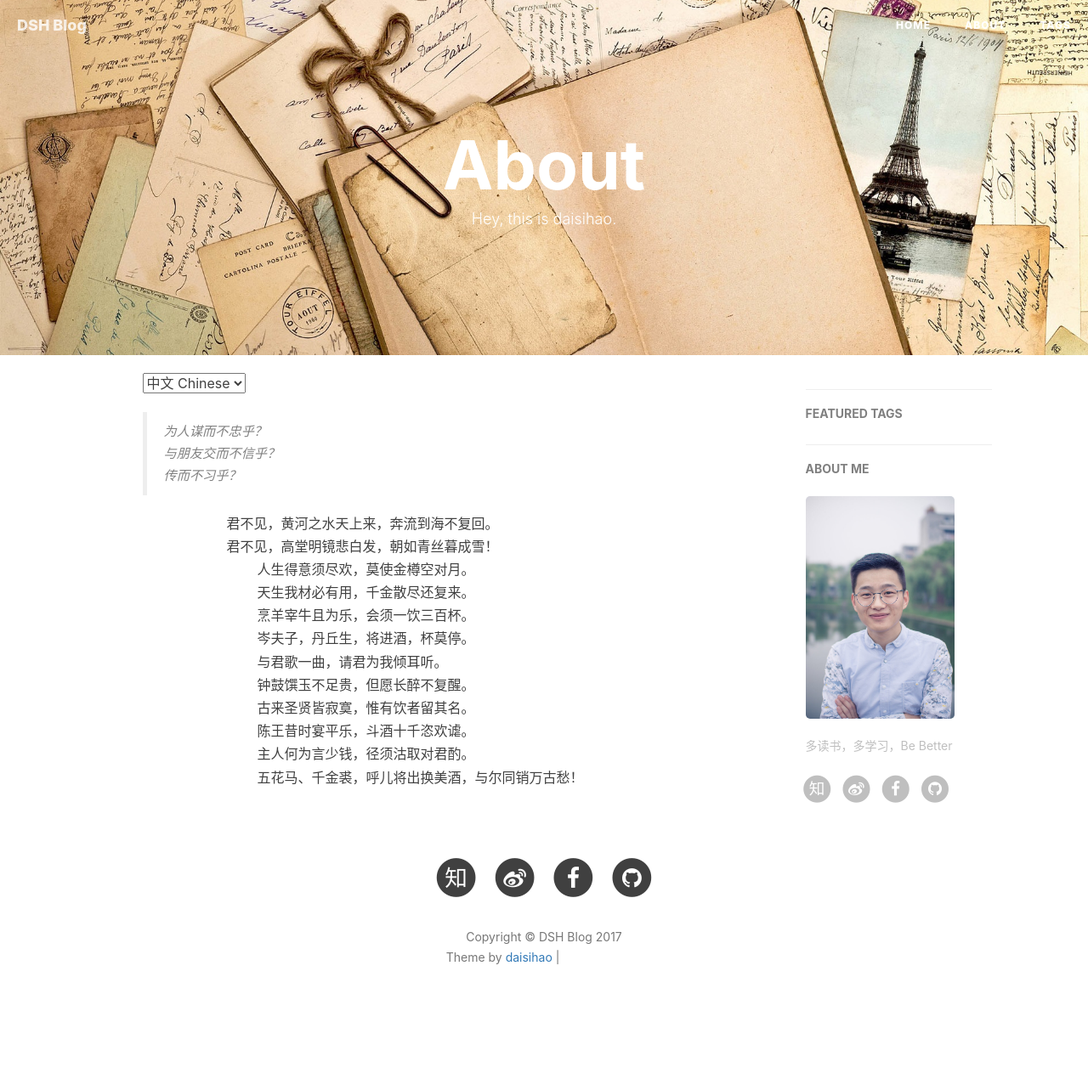
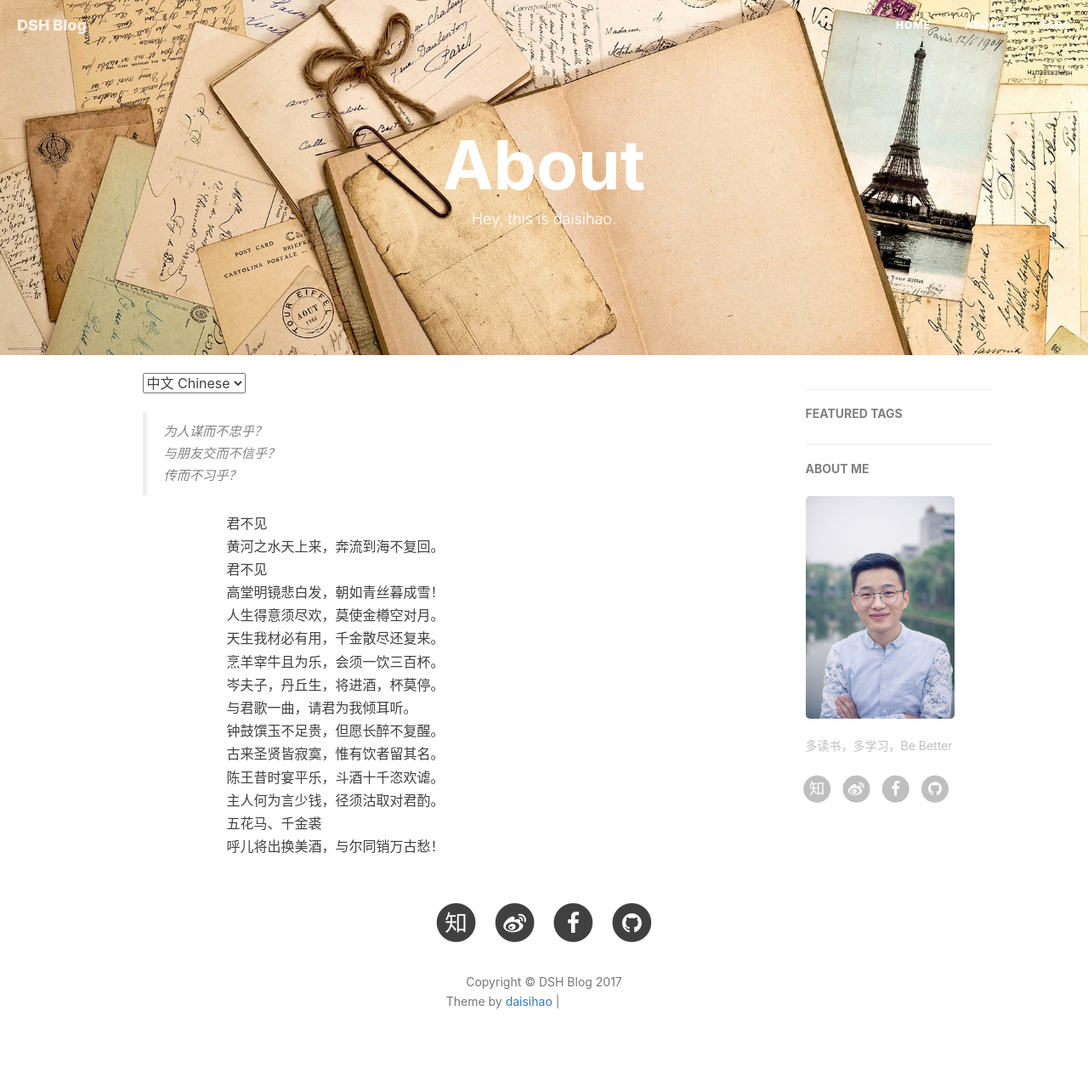
Before and after one commit to daisihao/daisihao.github.com, a Jekyll site: the page built from about.html, in a window 1280 px wide. Shown: the whole page at 85% size. Built offline with Jekyll 4.4.1, drawn with Linux system fonts in a browser that asks for light colours; nearby versions of some CDN libraries; comment, search, counter and statistics services are not loaded; before the commit the page ends 1231 px from its top, so only the background shows below that; grey boxes are pictures that could not be loaded.

Commit message:
daisihao

```diff
--- a/about.html
+++ b/about.html
@@ -21,18 +21,21 @@ header-img: "img/about-bg.jpg"
 
 
 
-    &nbsp;&nbsp;&nbsp;&nbsp;&nbsp;&nbsp;&nbsp;&nbsp;&nbsp;&nbsp;&nbsp;&nbsp;&nbsp;&nbsp;&nbsp;&nbsp;&nbsp;&nbsp;&nbsp;&nbsp;&nbsp;&nbsp;君不见，黄河之水天上来，奔流到海不复回。<br>
-    &nbsp;&nbsp;&nbsp;&nbsp;&nbsp;&nbsp;&nbsp;&nbsp;&nbsp;&nbsp;&nbsp;&nbsp;&nbsp;&nbsp;&nbsp;&nbsp;&nbsp;&nbsp;&nbsp;&nbsp;&nbsp;&nbsp;君不见，高堂明镜悲白发，朝如青丝暮成雪！<br>
-    &nbsp;&nbsp;&nbsp;&nbsp;&nbsp;&nbsp;&nbsp;&nbsp;&nbsp;&nbsp;&nbsp;&nbsp;&nbsp;&nbsp;&nbsp;&nbsp;&nbsp;&nbsp;&nbsp;&nbsp;&nbsp;&nbsp;&nbsp;&nbsp;&nbsp;&nbsp;&nbsp;&nbsp;&nbsp;&nbsp;人生得意须尽欢，莫使金樽空对月。<br>
-    &nbsp;&nbsp;&nbsp;&nbsp;&nbsp;&nbsp;&nbsp;&nbsp;&nbsp;&nbsp;&nbsp;&nbsp;&nbsp;&nbsp;&nbsp;&nbsp;&nbsp;&nbsp;&nbsp;&nbsp;&nbsp;&nbsp;&nbsp;&nbsp;&nbsp;&nbsp;&nbsp;&nbsp;&nbsp;&nbsp;天生我材必有用，千金散尽还复来。<br>
-    &nbsp;&nbsp;&nbsp;&nbsp;&nbsp;&nbsp;&nbsp;&nbsp;&nbsp;&nbsp;&nbsp;&nbsp;&nbsp;&nbsp;&nbsp;&nbsp;&nbsp;&nbsp;&nbsp;&nbsp;&nbsp;&nbsp;&nbsp;&nbsp;&nbsp;&nbsp;&nbsp;&nbsp;&nbsp;&nbsp;烹羊宰牛且为乐，会须一饮三百杯。<br>
-    &nbsp;&nbsp;&nbsp;&nbsp;&nbsp;&nbsp;&nbsp;&nbsp;&nbsp;&nbsp;&nbsp;&nbsp;&nbsp;&nbsp;&nbsp;&nbsp;&nbsp;&nbsp;&nbsp;&nbsp;&nbsp;&nbsp;&nbsp;&nbsp;&nbsp;&nbsp;&nbsp;&nbsp;&nbsp;&nbsp;岑夫子，丹丘生，将进酒，杯莫停。<br>
-    &nbsp;&nbsp;&nbsp;&nbsp;&nbsp;&nbsp;&nbsp;&nbsp;&nbsp;&nbsp;&nbsp;&nbsp;&nbsp;&nbsp;&nbsp;&nbsp;&nbsp;&nbsp;&nbsp;&nbsp;&nbsp;&nbsp;&nbsp;&nbsp;&nbsp;&nbsp;&nbsp;&nbsp;&nbsp;&nbsp;与君歌一曲，请君为我倾耳听。<br>
-    &nbsp;&nbsp;&nbsp;&nbsp;&nbsp;&nbsp;&nbsp;&nbsp;&nbsp;&nbsp;&nbsp;&nbsp;&nbsp;&nbsp;&nbsp;&nbsp;&nbsp;&nbsp;&nbsp;&nbsp;&nbsp;&nbsp;&nbsp;&nbsp;&nbsp;&nbsp;&nbsp;&nbsp;&nbsp;&nbsp;钟鼓馔玉不足贵，但愿长醉不复醒。<br>
-    &nbsp;&nbsp;&nbsp;&nbsp;&nbsp;&nbsp;&nbsp;&nbsp;&nbsp;&nbsp;&nbsp;&nbsp;&nbsp;&nbsp;&nbsp;&nbsp;&nbsp;&nbsp;&nbsp;&nbsp;&nbsp;&nbsp;&nbsp;&nbsp;&nbsp;&nbsp;&nbsp;&nbsp;&nbsp;&nbsp;古来圣贤皆寂寞，惟有饮者留其名。<br>
-    &nbsp;&nbsp;&nbsp;&nbsp;&nbsp;&nbsp;&nbsp;&nbsp;&nbsp;&nbsp;&nbsp;&nbsp;&nbsp;&nbsp;&nbsp;&nbsp;&nbsp;&nbsp;&nbsp;&nbsp;&nbsp;&nbsp;&nbsp;&nbsp;&nbsp;&nbsp;&nbsp;&nbsp;&nbsp;&nbsp;陈王昔时宴平乐，斗酒十千恣欢谑。<br>
-    &nbsp;&nbsp;&nbsp;&nbsp;&nbsp;&nbsp;&nbsp;&nbsp;&nbsp;&nbsp;&nbsp;&nbsp;&nbsp;&nbsp;&nbsp;&nbsp;&nbsp;&nbsp;&nbsp;&nbsp;&nbsp;&nbsp;&nbsp;&nbsp;&nbsp;&nbsp;&nbsp;&nbsp;&nbsp;&nbsp;主人何为言少钱，径须沽取对君酌。<br>
-    &nbsp;&nbsp;&nbsp;&nbsp;&nbsp;&nbsp;&nbsp;&nbsp;&nbsp;&nbsp;&nbsp;&nbsp;&nbsp;&nbsp;&nbsp;&nbsp;&nbsp;&nbsp;&nbsp;&nbsp;&nbsp;&nbsp;&nbsp;&nbsp;&nbsp;&nbsp;&nbsp;&nbsp;&nbsp;&nbsp;五花马、千金裘，呼儿将出换美酒，与尔同销万古愁！<br>
+    &nbsp;&nbsp;&nbsp;&nbsp;&nbsp;&nbsp;&nbsp;&nbsp;&nbsp;&nbsp;&nbsp;&nbsp;&nbsp;&nbsp;&nbsp;&nbsp;&nbsp;&nbsp;&nbsp;&nbsp;&nbsp;&nbsp;君不见<br>
+    &nbsp;&nbsp;&nbsp;&nbsp;&nbsp;&nbsp;&nbsp;&nbsp;&nbsp;&nbsp;&nbsp;&nbsp;&nbsp;&nbsp;&nbsp;&nbsp;&nbsp;&nbsp;&nbsp;&nbsp;&nbsp;&nbsp;黄河之水天上来，奔流到海不复回。<br>
+    &nbsp;&nbsp;&nbsp;&nbsp;&nbsp;&nbsp;&nbsp;&nbsp;&nbsp;&nbsp;&nbsp;&nbsp;&nbsp;&nbsp;&nbsp;&nbsp;&nbsp;&nbsp;&nbsp;&nbsp;&nbsp;&nbsp;君不见<br>
+    &nbsp;&nbsp;&nbsp;&nbsp;&nbsp;&nbsp;&nbsp;&nbsp;&nbsp;&nbsp;&nbsp;&nbsp;&nbsp;&nbsp;&nbsp;&nbsp;&nbsp;&nbsp;&nbsp;&nbsp;&nbsp;&nbsp;高堂明镜悲白发，朝如青丝暮成雪！<br>
+    &nbsp;&nbsp;&nbsp;&nbsp;&nbsp;&nbsp;&nbsp;&nbsp;&nbsp;&nbsp;&nbsp;&nbsp;&nbsp;&nbsp;&nbsp;&nbsp;&nbsp;&nbsp;&nbsp;&nbsp;&nbsp;&nbsp;人生得意须尽欢，莫使金樽空对月。<br>
+    &nbsp;&nbsp;&nbsp;&nbsp;&nbsp;&nbsp;&nbsp;&nbsp;&nbsp;&nbsp;&nbsp;&nbsp;&nbsp;&nbsp;&nbsp;&nbsp;&nbsp;&nbsp;&nbsp;&nbsp;&nbsp;&nbsp;天生我材必有用，千金散尽还复来。<br>
+    &nbsp;&nbsp;&nbsp;&nbsp;&nbsp;&nbsp;&nbsp;&nbsp;&nbsp;&nbsp;&nbsp;&nbsp;&nbsp;&nbsp;&nbsp;&nbsp;&nbsp;&nbsp;&nbsp;&nbsp;&nbsp;&nbsp;烹羊宰牛且为乐，会须一饮三百杯。<br>
+    &nbsp;&nbsp;&nbsp;&nbsp;&nbsp;&nbsp;&nbsp;&nbsp;&nbsp;&nbsp;&nbsp;&nbsp;&nbsp;&nbsp;&nbsp;&nbsp;&nbsp;&nbsp;&nbsp;&nbsp;&nbsp;&nbsp;岑夫子，丹丘生，将进酒，杯莫停。<br>
+    &nbsp;&nbsp;&nbsp;&nbsp;&nbsp;&nbsp;&nbsp;&nbsp;&nbsp;&nbsp;&nbsp;&nbsp;&nbsp;&nbsp;&nbsp;&nbsp;&nbsp;&nbsp;&nbsp;&nbsp;&nbsp;&nbsp;与君歌一曲，请君为我倾耳听。<br>
+    &nbsp;&nbsp;&nbsp;&nbsp;&nbsp;&nbsp;&nbsp;&nbsp;&nbsp;&nbsp;&nbsp;&nbsp;&nbsp;&nbsp;&nbsp;&nbsp;&nbsp;&nbsp;&nbsp;&nbsp;&nbsp;&nbsp;钟鼓馔玉不足贵，但愿长醉不复醒。<br>
+    &nbsp;&nbsp;&nbsp;&nbsp;&nbsp;&nbsp;&nbsp;&nbsp;&nbsp;&nbsp;&nbsp;&nbsp;&nbsp;&nbsp;&nbsp;&nbsp;&nbsp;&nbsp;&nbsp;&nbsp;&nbsp;&nbsp;古来圣贤皆寂寞，惟有饮者留其名。<br>
+    &nbsp;&nbsp;&nbsp;&nbsp;&nbsp;&nbsp;&nbsp;&nbsp;&nbsp;&nbsp;&nbsp;&nbsp;&nbsp;&nbsp;&nbsp;&nbsp;&nbsp;&nbsp;&nbsp;&nbsp;&nbsp;&nbsp;陈王昔时宴平乐，斗酒十千恣欢谑。<br>
+    &nbsp;&nbsp;&nbsp;&nbsp;&nbsp;&nbsp;&nbsp;&nbsp;&nbsp;&nbsp;&nbsp;&nbsp;&nbsp;&nbsp;&nbsp;&nbsp;&nbsp;&nbsp;&nbsp;&nbsp;&nbsp;&nbsp;主人何为言少钱，径须沽取对君酌。<br>
+    &nbsp;&nbsp;&nbsp;&nbsp;&nbsp;&nbsp;&nbsp;&nbsp;&nbsp;&nbsp;&nbsp;&nbsp;&nbsp;&nbsp;&nbsp;&nbsp;&nbsp;&nbsp;&nbsp;&nbsp;&nbsp;&nbsp;五花马、千金裘<br>
+    &nbsp;&nbsp;&nbsp;&nbsp;&nbsp;&nbsp;&nbsp;&nbsp;&nbsp;&nbsp;&nbsp;&nbsp;&nbsp;&nbsp;&nbsp;&nbsp;&nbsp;&nbsp;&nbsp;&nbsp;&nbsp;&nbsp;呼儿将出换美酒，与尔同销万古愁！<br>
 
 
 
```
Also changed, not shown: 2 other files.
